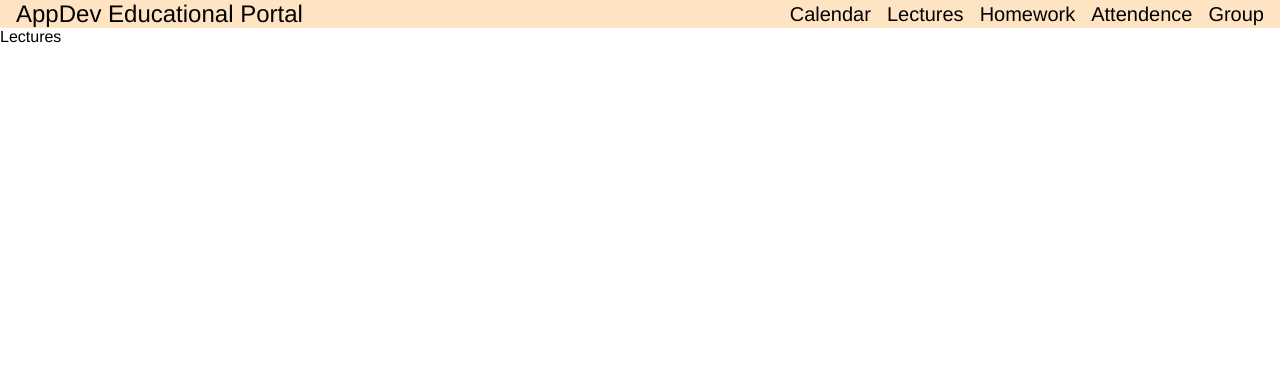
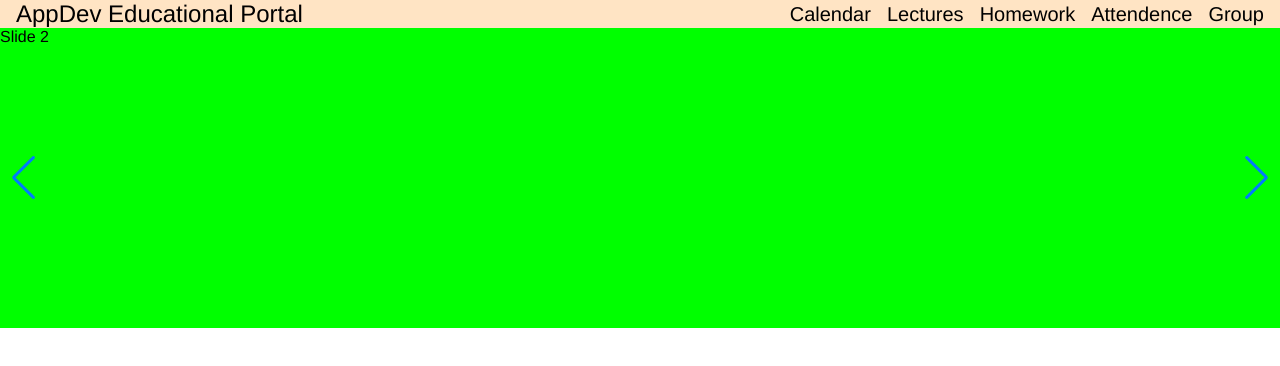
Before and after one commit to aryanj112/BootcampPortal, a React (Vite) app: page /lectures in a window 1280 px wide. Shown: the top 366 px of the page. Built offline with nearby package versions, Linux system fonts and the light colour scheme.

Commit message:
imported swiper for sliding animation on lectures page

```diff
--- a/package.json
+++ b/package.json
@@ -12,7 +12,8 @@
   "dependencies": {
     "react": "^18.3.1",
     "react-dom": "^18.3.1",
-    "react-router-dom": "^6.28.0"
+    "react-router-dom": "^6.28.0",
+    "swiper": "^11.1.14"
   },
   "devDependencies": {
     "@eslint/js": "^9.13.0",
--- a/src/pages/Calendar.tsx
+++ b/src/pages/Calendar.tsx
@@ -1,6 +1,6 @@
 // @ts-ignore
+import React from 'react'
 
-import React from 'react'
 
 function Calendar() {
   return (
--- a/src/pages/Lectures.tsx
+++ b/src/pages/Lectures.tsx
@@ -1,10 +1,43 @@
 // @ts-ignore
+import React from 'react';
+import { Swiper, SwiperSlide } from 'swiper/react';
+import { Navigation, EffectCoverflow } from 'swiper/modules';
+import 'swiper/swiper-bundle.min.css';
 
-import React from 'react'
 
 function Lectures() {
   return (
-    <div>Lectures</div>
+    <div>
+      <Swiper
+        modules={[Navigation, EffectCoverflow]} // Pass the modules here
+        navigation={true} // Enable navigation arrows
+        effect={'coverflow'} // Use the coverflow effect
+        grabCursor={true} // Add a grab cursor effect
+        centeredSlides={true} // Center the active slide
+        slidesPerView={'auto'} // Auto-size slides
+        loop={true} // Enable looping
+        coverflowEffect={{
+          rotate: 50, // Slide rotation angle
+          stretch: 0, // Space between slides
+          depth: 100, // Depth for the 3D effect
+          modifier: 1, // Intensity of the effect
+          slideShadows: true, // Enable shadow for 3D illusion
+        }}
+      >
+        <SwiperSlide>
+          <div style={{ height: '300px', background: '#f00' }}>Slide 1</div>
+        </SwiperSlide>
+
+        <SwiperSlide>
+          <div style={{ height: '300px', background: '#0f0' }}>Slide 2</div>
+        </SwiperSlide>
+
+
+      </Swiper>
+
+
+
+    </div>
   )
 }
 
```
Also changed, not shown: 1 other file (tests, documents, lock files or other folders).
